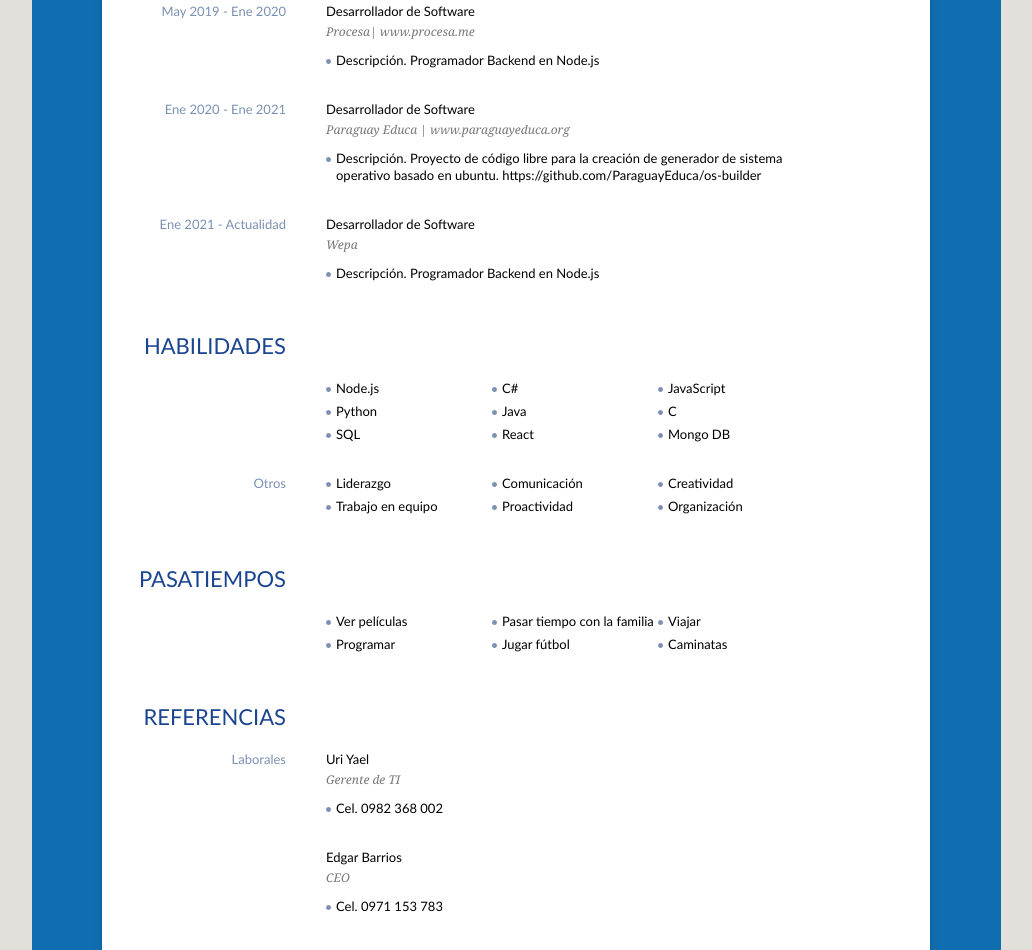
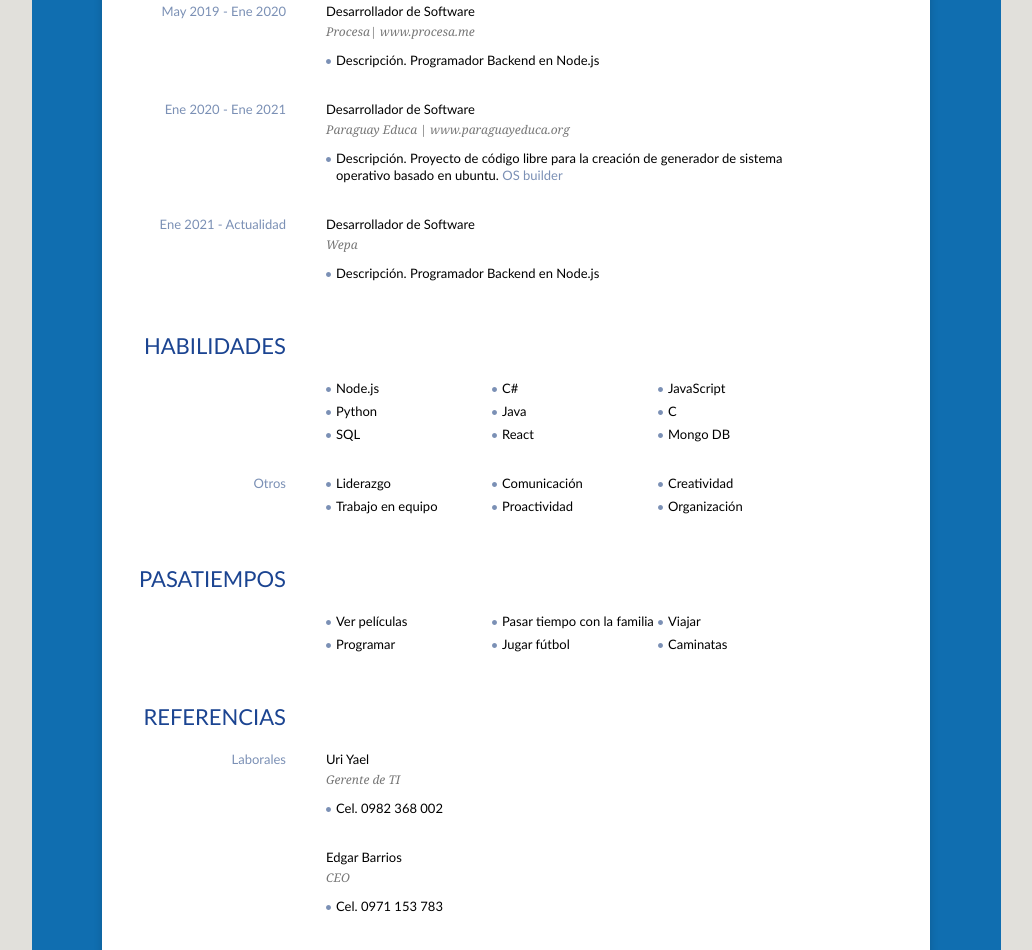
Before and after one commit to Angatupyry/angatupyry.github.io, a plain HTML site: page docs/index.html in a window 1280 px wide. Shown: the part 1277-2227 px from the top of the page, without its empty margins (124-1156 px from the left). Drawn offline with Linux system fonts and the light colour scheme.

Commit message:
Se agrega link de repositorio

```diff
--- a/docs/index.html
+++ b/docs/index.html
@@ -99,7 +99,7 @@
                 <em>Paraguay Educa | www.paraguayeduca.org</em></p>
               <ul class="info">
                 <li>Descripción. Proyecto de código libre para la creación de generador de sistema operativo basado en
-                  ubuntu. https://github.com/ParaguayEduca/os-builder</li>
+                  ubuntu. <a href="https://github.com/ParaguayEduca/os-builder">OS builder</a></li>
               </ul>
             </div>
             <div class="content">
```
